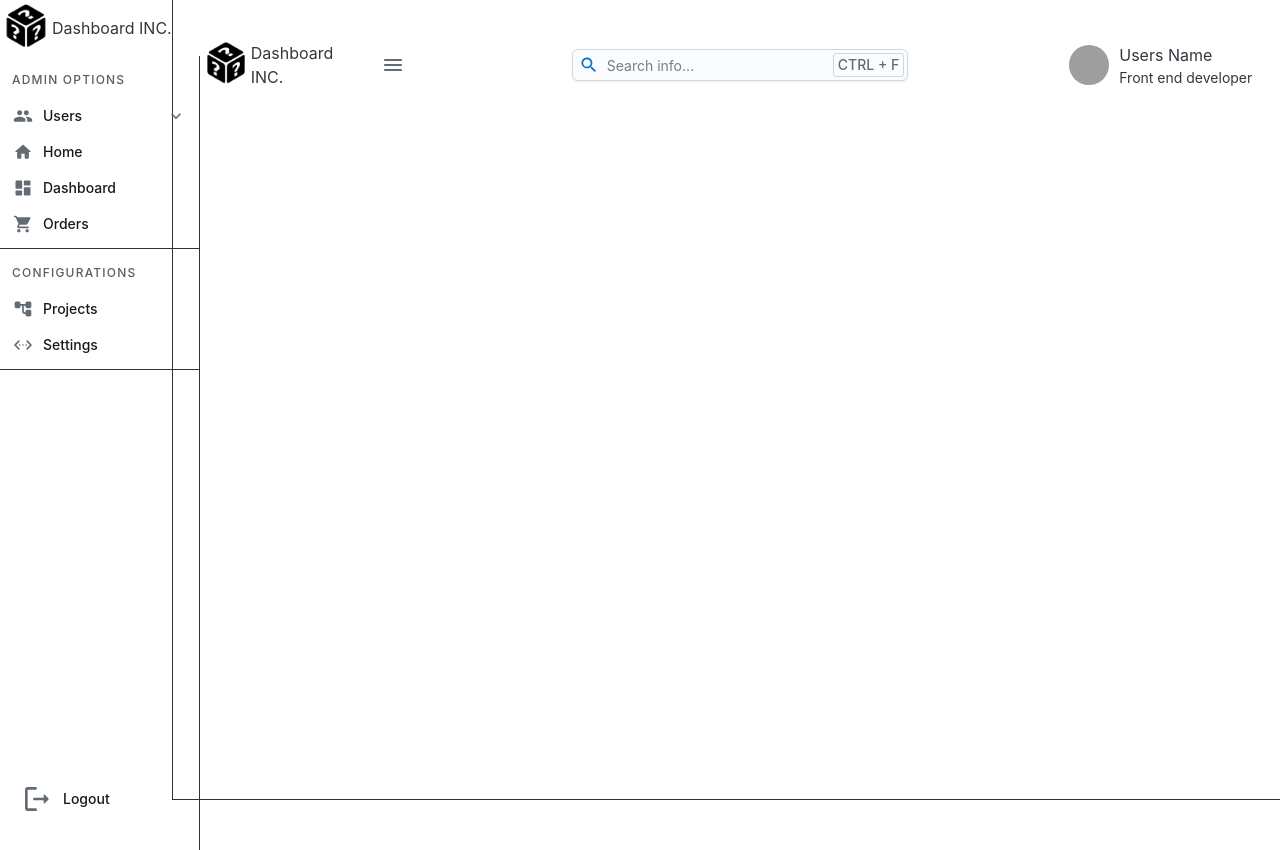
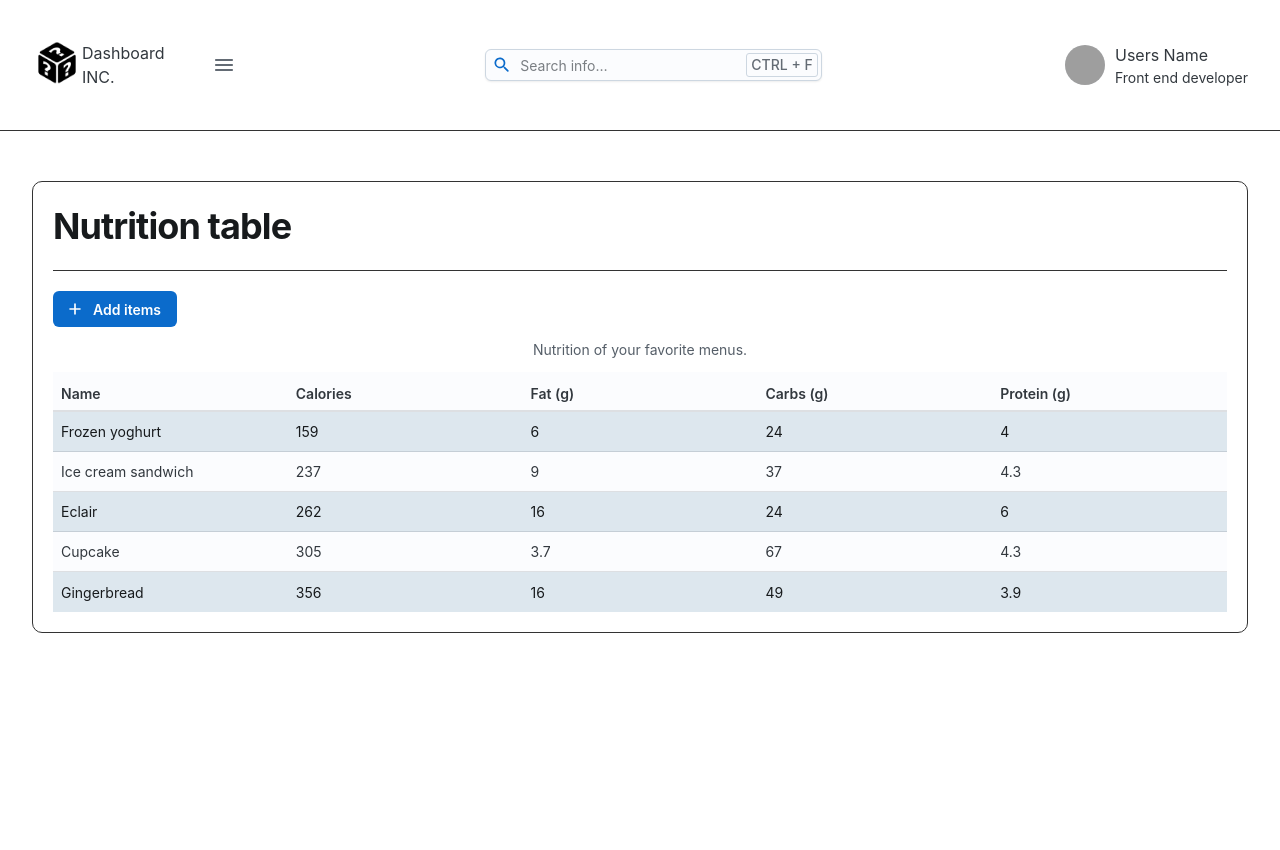
Before and after one commit to santanafx/mui-dashboard, a React app: page / in a window 1280 px wide. Shown: the top 850 px of the page. After the commit the page ends 800 px from the top, so only its background shows below. Built offline with nearby package versions, Linux system fonts and the light colour scheme; grey boxes are pictures that could not be loaded; the HTML template or start-up script is replaced by a standard one.

Commit message:
refactor: changed TemplateHome layout

```diff
--- a/src/components/Templates/TemplateHome/TemplateHome.tsx
+++ b/src/components/Templates/TemplateHome/TemplateHome.tsx
@@ -1,23 +1,22 @@
+import { CardTable } from '../../Molecules/CardTable/CardTable';
 import { Headbar } from '../../Molecules/Headbar/Headbar';
-import { Logo } from '../../Molecules/Logo/Logo';
-import { Sidebar } from '../../Molecules/Sidebar/Sidebar';
-import { TemplateHomeProps } from './TemplateHome.interface';
 import {
   DivHeaderContainer,
-  DivSidebarContainer,
   DivTemplateContainer,
+  SectionMainContent,
 } from './TemplateHome.styles';
 
-export const TemplateHome = ({}: TemplateHomeProps) => {
+export const TemplateHome = () => {
   return (
-    <DivTemplateContainer>
-      <DivSidebarContainer>
-        <Logo />
-        <Sidebar />
-      </DivSidebarContainer>
+    <>
       <DivHeaderContainer>
         <Headbar />
       </DivHeaderContainer>
-    </DivTemplateContainer>
+      <DivTemplateContainer>
+        <SectionMainContent>
+          <CardTable />
+        </SectionMainContent>
+      </DivTemplateContainer>
+    </>
   );
 };
```
